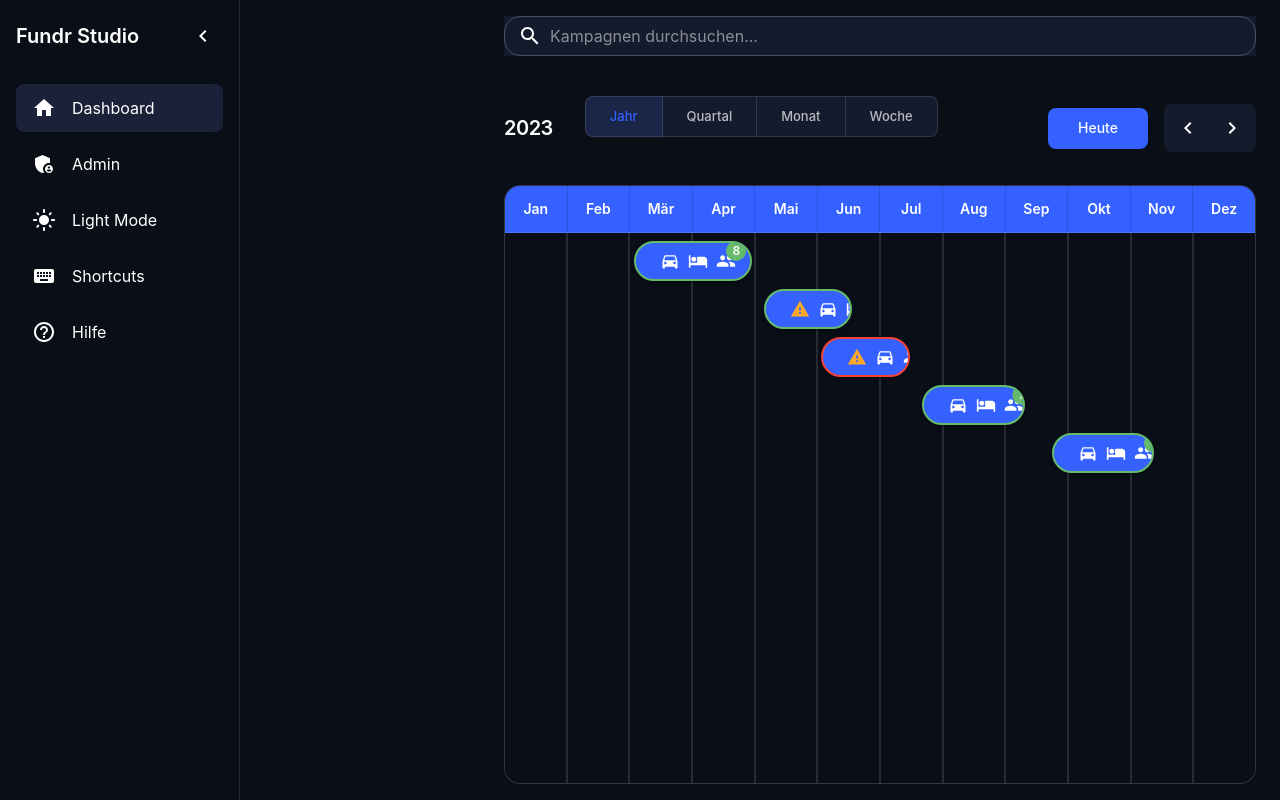
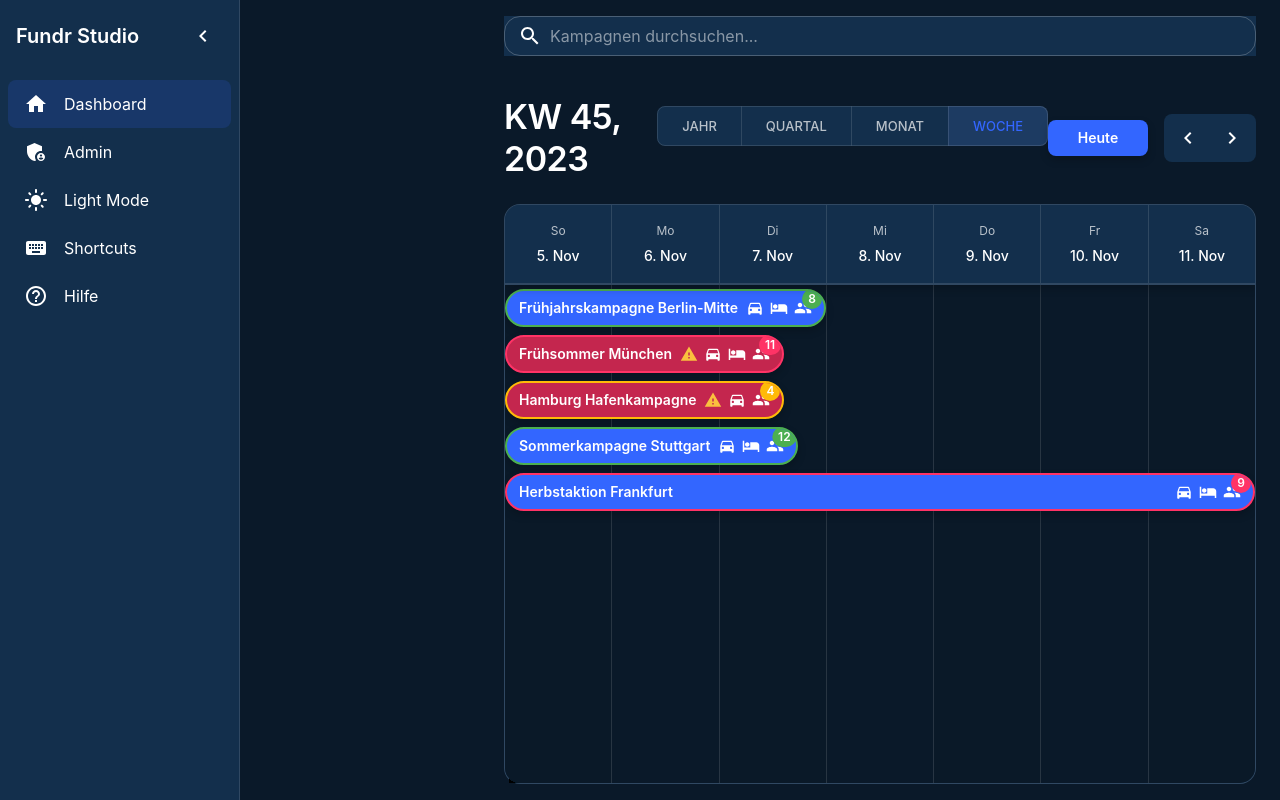
Before and after one commit to TIHAPIO/fundraiser-planner, a React app: page / in a window 1280 px wide. Built offline with nearby package versions, Linux system fonts and the light colour scheme.

Commit message:
feat(admin): Update admin interface and campaign management

```diff
--- a/src/components/CalendarView.js
+++ b/src/components/CalendarView.js
@@ -29,14 +29,10 @@ import CampaignDetailsDialog from './CampaignDetailsDialog';
 import CampaignSidebar from './CampaignSidebar';
 import TimeUnitSelector from './TimeUnitSelector';
 
-{/* Rest of the file remains unchanged */}
-const CAMPAIGN_SIDEBAR_WIDTH = 280;
-const DRAWER_WIDTH = 240;
-
 const CalendarView = ({ campaigns = [], onError, drawerOpen }) => {
   const theme = useTheme();
   const timelineRef = useRef(null);
-  const [timeUnit, setTimeUnit] = useState('year');
+  const [timeUnit, setTimeUnit] = useState('week');
   const [selectedCampaign, setSelectedCampaign] = useState(null);
   const [detailsOpen, setDetailsOpen] = useState(false);
   const [currentYear, setCurrentYear] = useState(() => {
@@ -131,27 +127,35 @@ const CalendarView = ({ campaigns = [], onError, drawerOpen }) => {
   const getTimelineHeaders = () => {
     const headerStyles = {
       display: 'flex',
-      borderBottom: `1px solid ${theme.palette.divider}`,
-      bgcolor: theme.palette.primary.main,
-      color: theme.palette.primary.contrastText,
+      borderBottom: `2px solid ${theme.palette.divider}`,
+      bgcolor: theme.palette.background.paper,
+      color: theme.palette.text.primary,
       position: 'sticky',
       top: 0,
       zIndex: 3,
+      boxShadow: theme.shadows[2],
       '& > div': {
-        py: 1.5,
+        py: 2,
         px: 2,
         textAlign: 'center',
-        typography: 'subtitle2',
+        typography: 'subtitle1',
         fontWeight: 600,
         flex: 1,
-        borderRight: `1px solid ${theme.palette.primary.dark}`,
+        borderRight: `1px solid ${theme.palette.divider}`,
         display: 'flex',
+        flexDirection: 'column',
         alignItems: 'center',
         justifyContent: 'center',
+        gap: 0.5,
         '&:last-child': {
           borderRight: 'none',
         },
       },
+    };
+
+    const getDayLabel = (date) => {
+      const days = ['So', 'Mo', 'Di', 'Mi', 'Do', 'Fr', 'Sa'];
+      return days[date.getDay()];
     };
 
     switch (timeUnit) {
@@ -193,7 +197,12 @@ const CalendarView = ({ campaigns = [], onError, drawerOpen }) => {
               const weekEnd = Math.min(weekStart + 6, daysInMonth);
               return (
                 <Box key={index}>
-                  {`${weekStart}. - ${weekEnd}. ${months[currentMonth]}`}
+                  <Typography variant="caption" color="text.secondary">
+                    KW {Math.ceil(weekStart / 7)}
+                  </Typography>
+                  <Typography variant="subtitle2">
+                    {`${weekStart}. - ${weekEnd}.`}
+                  </Typography>
                 </Box>
               );
             })}
@@ -208,9 +217,39 @@ const CalendarView = ({ campaigns = [], onError, drawerOpen }) => {
             {Array.from({ length: 7 }).map((_, index) => {
               const day = new Date(weekStart);
               day.setDate(weekStart.getDate() + index);
+              const isToday = new Date().toDateString() === day.toDateString();
               return (
-                <Box key={index}>
-                  {`${day.getDate()}. ${monthsShort[day.getMonth()]}`}
+                <Box
+                  key={index}
+                  sx={{
+                    position: 'relative',
+                    '&::after': isToday ? {
+                      content: '""',
+                      position: 'absolute',
+                      bottom: 0,
+                      left: '50%',
+                      transform: 'translateX(-50%)',
+                      width: '24px',
+                      height: '3px',
+                      bgcolor: theme.palette.primary.main,
+                      borderRadius: '2px',
+                    } : {},
+                  }}
+                >
+                  <Typography
+                    variant="caption"
+                    color={isToday ? 'primary' : 'text.secondary'}
+                    sx={{ fontWeight: isToday ? 600 : 400 }}
+                  >
+                    {getDayLabel(day)}
+                  </Typography>
+                  <Typography
+                    variant="subtitle2"
+                    color={isToday ? 'primary' : 'text.primary'}
+                    sx={{ fontWeight: isToday ? 600 : 500 }}
+                  >
+                    {`${day.getDate()}. ${monthsShort[day.getMonth()]}`}
+                  </Typography>
                 </Box>
               );
             })}
@@ -307,8 +346,10 @@ const CalendarView = ({ campaigns = [], onError, drawerOpen }) => {
 
   const getFundraiserStatusColor = (campaign) => {
     const percentage = (campaign.registeredFundraisers / campaign.capacity) * 100;
-    if (percentage >= 80) return theme.palette.success.main;
-    return theme.palette.error.main;
+    if (percentage >= 90) return theme.palette.error.main; // Überbelegung
+    if (percentage >= 80) return theme.palette.success.main; // Gut belegt
+    if (percentage >= 50) return theme.palette.warning.main; // Mittelmäßig belegt
+    return theme.palette.error.main; // Unterbelegung
   };
 
   const getResourceWarnings = (campaign) => {
@@ -464,7 +505,7 @@ const CalendarView = ({ campaigns = [], onError, drawerOpen }) => {
               minHeight: 400,
               minWidth: '100%',
               width: 'fit-content',
-              px: 4,
+              px: 2,
               pt: 2,
               pb: 4,
             }}>
@@ -485,7 +526,7 @@ const CalendarView = ({ campaigns = [], onError, drawerOpen }) => {
                     key={index}
                     sx={{
                       flex: 1,
-                      borderRight: index < array.length - 1 ? `2px solid ${theme.palette.divider}` : 'none',
+                      borderRight: index < array.length - 1 ? `1px solid ${theme.palette.divider}` : 'none',
                       bgcolor: index % 2 === 0 ? 'rgba(0, 0, 0, 0.02)' : 'transparent',
                     }}
                   />
@@ -500,36 +541,57 @@ const CalendarView = ({ campaigns = [], onError, drawerOpen }) => {
                   const statusColor = getFundraiserStatusColor(campaign);
                   const warnings = getResourceWarnings(campaign);
                   const isSelected = selectedCampaign?.id === campaign.id;
+                  const hasWarnings = warnings.length > 0;
+                  const percentage = (campaign.registeredFundraisers / campaign.capacity) * 100;
 
                   return (
-                    <Fade key={campaign.id} in={true} timeout={500} style={{ transitionDelay: `${index * 100}ms` }}>
+                    <Fade key={campaign.id} in={true} timeout={300} style={{ transitionDelay: `${index * 50}ms` }}>
                       <Tooltip
                         title={
-                          <Box>
-                            <Typography variant="subtitle2">{campaign.name}</Typography>
-                            <Typography variant="body2">
+                          <Box sx={{ p: 0.5 }}>
+                            <Typography variant="subtitle2" sx={{ mb: 1 }}>{campaign.name}</Typography>
+                            <Typography
+                              variant="body2"
+                              sx={{
+                                color: percentage >= 90 ? theme.palette.error.light :
+                                       percentage >= 80 ? theme.palette.success.light :
+                                       theme.palette.warning.light
+                              }}
+                            >
                               {campaign.registeredFundraisers} von {campaign.capacity} Plätzen belegt
                             </Typography>
                             {warnings.map((warning, idx) => (
-                              <Typography key={idx} variant="body2" color="error">
-                                • {warning}
+                              <Typography
+                                key={idx}
+                                variant="body2"
+                                sx={{
+                                  color: theme.palette.error.light,
+                                  display: 'flex',
+                                  alignItems: 'center',
+                                  gap: 0.5,
+                                  mt: 0.5
+                                }}
+                              >
+                                <WarningIcon sx={{ fontSize: 16 }} />
+                                {warning}
                               </Typography>
                             ))}
                           </Box>
                         }
+                        placement="top"
                       >
                         <Box
                           sx={{
                             position: 'absolute',
                             ...position,
-                            top: index * 48 + 8,
-                            height: 40,
+                            top: index * 46 + 4,
+                            height: 38,
                             display: 'flex',
                             alignItems: 'center',
-                            px: 2,
-                            borderRadius: '20px',
-                            bgcolor: isSelected ? theme.palette.primary.dark : theme.palette.primary.main,
-                            color: theme.palette.primary.contrastText,
+                            px: 1.5,
+                            borderRadius: '19px',
+                            bgcolor: hasWarnings ? theme.palette.error.dark : theme.palette.primary.main,
+                            color: '#fff',
                             boxShadow: isSelected ? theme.shadows[8] : theme.shadows[2],
                             transition: theme.transitions.create(
                               ['transform', 'box-shadow', 'background-color'],
@@ -544,9 +606,9 @@ const CalendarView = ({ campaigns = [], onError, drawerOpen }) => {
                             border: `2px solid ${statusColor}`,
                             zIndex: isSelected ? 3 : 2,
                             '&:hover': {
-                              transform: 'translateY(-2px) scale(1.02)',
-                              boxShadow: theme.shadows[12],
-                              bgcolor: theme.palette.primary.dark,
+                              transform: 'translateY(-1px)',
+                              boxShadow: theme.shadows[8],
+                              bgcolor: hasWarnings ? theme.palette.error.main : theme.palette.primary.dark,
                             },
                           }}
                           onClick={() => handleCampaignClick(campaign)}
@@ -559,24 +621,38 @@ const CalendarView = ({ campaigns = [], onError, drawerOpen }) => {
                               flex: 1,
                               overflow: 'hidden',
                               textOverflow: 'ellipsis',
+                              color: hasWarnings ? '#fff' : 'inherit',
                             }}
                           >
                             {campaign.name}
                           </Typography>
-                          <Box sx={{ display: 'flex', gap: 1, alignItems: 'center' }}>
+                          <Box sx={{
+                            display: 'flex',
+                            gap: 0.75,
+                            alignItems: 'center',
+                            '& .MuiSvgIcon-root': {
+                              fontSize: 18,
+                              color: hasWarnings ? '#fff' : 'inherit',
+                            }
+                          }}>
                             {warnings.length > 0 && (
                               <WarningIcon
                                 sx={{
-                                  color: theme.palette.warning.main,
-                                  fontSize: 20,
+                                  color: `${theme.palette.warning.light} !important`,
+                                  animation: 'pulse 2s infinite',
+                                  '@keyframes pulse': {
+                                    '0%': { opacity: 1 },
+                                    '50%': { opacity: 0.6 },
+                                    '100%': { opacity: 1 },
+                                  },
                                 }}
                               />
                             )}
                             {campaign.vehicle ? (
-                              <DirectionsCarIcon sx={{ fontSize: 20 }} />
+                              <DirectionsCarIcon />
                             ) : null}
                             {campaign.accommodation ? (
-                              <HotelIcon sx={{ fontSize: 20 }} />
+                              <HotelIcon />
                             ) : null}
                             <Badge
                               badgeContent={campaign.registeredFundraisers}
@@ -587,10 +663,12 @@ const CalendarView = ({ campaigns = [], onError, drawerOpen }) => {
                                   bgcolor: statusColor,
                                   color: '#fff',
                                   fontWeight: 600,
+                                  minWidth: 20,
+                                  height: 20,
                                 },
                               }}
                             >
-                              <GroupIcon sx={{ fontSize: 20 }} />
+                              <GroupIcon />
                             </Badge>
                           </Box>
                         </Box>
--- a/src/theme.js
+++ b/src/theme.js
@@ -1,87 +1,114 @@
 import { createTheme } from '@mui/material/styles';
 
-const getTheme = (mode) => createTheme({
+const getTheme = (mode = 'dark') => createTheme({
   palette: {
     mode,
-    ...(mode === 'dark' ? {
-      // Dark theme
-      background: {
-        default: '#0A0E17',
-        paper: '#141B2D',
-      },
-      primary: {
-        main: '#3461FF',
-        dark: '#2D54DB',
-        light: '#4B74FF',
-        contrastText: '#fff',
-      },
-      text: {
-        primary: '#fff',
-        secondary: 'rgba(255, 255, 255, 0.7)',
-      },
-      divider: 'rgba(255, 255, 255, 0.12)',
-    } : {
-      // Light theme
-      background: {
-        default: '#F8F9FA',
-        paper: '#FFFFFF',
-      },
-      primary: {
-        main: '#3461FF',
-        dark: '#2D54DB',
-        light: '#4B74FF',
-        contrastText: '#fff',
-      },
-      text: {
-        primary: '#1A2027',
-        secondary: 'rgba(0, 0, 0, 0.6)',
-      },
-      divider: 'rgba(0, 0, 0, 0.12)',
-    }),
+    primary: {
+      main: '#3366FF',
+      light: '#6690FF',
+      dark: '#1939B7',
+      contrastText: '#FFFFFF',
+    },
+    secondary: {
+      main: '#38B6FF',
+      light: '#5CC8FF',
+      dark: '#0095E8',
+      contrastText: '#FFFFFF',
+    },
+    error: {
+      main: '#FF3366',
+      light: '#FF6B91',
+      dark: '#C4264E',
+      contrastText: '#FFFFFF',
+    },
+    warning: {
+      main: '#FFBA08',
+      light: '#FFD03D',
+      dark: '#CC9500',
+      contrastText: '#000000',
+    },
+    success: {
+      main: '#4CAF50',
+      light: '#80E27E',
+      dark: '#087F23',
+      contrastText: '#FFFFFF',
+    },
+    background: {
+      default: mode === 'dark' ? '#0A1929' : '#F5F5F5',
+      paper: mode === 'dark' ? '#132F4C' : '#FFFFFF',
+    },
+    text: {
+      primary: mode === 'dark' ? '#FFFFFF' : '#000000',
+      secondary: mode === 'dark' ? 'rgba(255, 255, 255, 0.7)' : 'rgba(0, 0, 0, 0.7)',
+      disabled: mode === 'dark' ? 'rgba(255, 255, 255, 0.5)' : 'rgba(0, 0, 0, 0.5)',
+    },
+    divider: mode === 'dark' ? 'rgba(255, 255, 255, 0.12)' : 'rgba(0, 0, 0, 0.12)',
   },
   typography: {
-    fontFamily: [
-      'Inter',
-      '-apple-system',
-      'BlinkMacSystemFont',
-      '"Segoe UI"',
-      'Roboto',
-      'Arial',
-      'sans-serif',
-    ].join(','),
-    h1: {
-      fontSize: '2rem',
+    fontFamily: '"Inter", "Roboto", "Helvetica", "Arial", sans-serif',
+    h4: {
       fontWeight: 600,
     },
-    h2: {
-      fontSize: '1.75rem',
-      fontWeight: 600,
+    subtitle1: {
+      fontWeight: 500,
     },
-    h3: {
-      fontSize: '1.5rem',
-      fontWeight: 600,
-    },
-    h4: {
-      fontSize: '1.25rem',
+    subtitle2: {
       fontWeight: 600,
     },
     body1: {
       fontSize: '1rem',
       lineHeight: 1.5,
     },
-    button: {
-      textTransform: 'none',
-      fontWeight: 500,
+    body2: {
+      fontSize: '0.875rem',
+      lineHeight: 1.43,
     },
   },
+  shape: {
+    borderRadius: 8,
+  },
+  shadows: [
+    'none',
+    '0px 2px 4px rgba(0,0,0,0.2)',
+    '0px 4px 8px rgba(0,0,0,0.2)',
+    '0px 8px 16px rgba(0,0,0,0.2)',
+    '0px 12px 24px rgba(0,0,0,0.2)',
+    '0px 16px 32px rgba(0,0,0,0.2)',
+    '0px 20px 40px rgba(0,0,0,0.2)',
+    '0px 24px 48px rgba(0,0,0,0.2)',
+    '0px 28px 56px rgba(0,0,0,0.2)',
+    '0px 32px 64px rgba(0,0,0,0.2)',
+    '0px 36px 72px rgba(0,0,0,0.2)',
+    '0px 40px 80px rgba(0,0,0,0.2)',
+    '0px 44px 88px rgba(0,0,0,0.2)',
+    '0px 48px 96px rgba(0,0,0,0.2)',
+    '0px 52px 104px rgba(0,0,0,0.2)',
+    '0px 56px 112px rgba(0,0,0,0.2)',
+    '0px 60px 120px rgba(0,0,0,0.2)',
+    '0px 64px 128px rgba(0,0,0,0.2)',
+    '0px 68px 136px rgba(0,0,0,0.2)',
+    '0px 72px 144px rgba(0,0,0,0.2)',
+    '0px 76px 152px rgba(0,0,0,0.2)',
+    '0px 80px 160px rgba(0,0,0,0.2)',
+    '0px 84px 168px rgba(0,0,0,0.2)',
+    '0px 88px 176px rgba(0,0,0,0.2)',
+    '0px 92px 184px rgba(0,0,0,0.2)',
+  ],
   components: {
-    MuiCssBaseline: {
-      styleOverrides: (theme) => ({
-        body: {
-          backgroundColor: theme.palette.background.default,
-          color: theme.palette.text.primary,
+    MuiButton: {
+      styleOverrides: {
+        root: {
+          textTransform: 'none',
+          fontWeight: 600,
         },
-      }),
+      },
+    },
+    MuiIconButton: {
+      styleOverrides: {
+        root: {
+          borderRadius: 8,
+        },
+      },
     },
     MuiPaper: {
       styleOverrides: {
@@ -90,66 +117,15 @@ const getTheme = (mode) => createTheme({
         },
       },
     },
-    MuiDrawer: {
+    MuiTooltip: {
       styleOverrides: {
-        paper: (({ theme }) => ({
-          backgroundColor: theme.palette.background.default,
-          borderRight: `1px solid ${theme.palette.divider}`,
-        })),
-      },
-    },
-    MuiListItemButton: {
-      styleOverrides: {
-        root: (({ theme }) => ({
-          borderRadius: '8px',
-          margin: '4px 8px',
-          '&.Mui-selected': {
-            backgroundColor: theme.palette.mode === 'dark' ? '#1A2138' : '#E3F2FD',
-            '&:hover': {
-              backgroundColor: theme.palette.mode === 'dark' ? '#1E2642' : '#BBDEFB',
-            },
-          },
-          '&:hover': {
-            backgroundColor: theme.palette.mode === 'dark' ? '#1A2138' : '#E3F2FD',
-          },
-        })),
-      },
-    },
-    MuiButton: {
-      styleOverrides: {
-        root: {
-          borderRadius: '8px',
-          textTransform: 'none',
-          fontWeight: 500,
-          padding: '8px 16px',
-        },
-        contained: {
-          boxShadow: 'none',
-          '&:hover': {
-            boxShadow: 'none',
-          },
+        tooltip: {
+          backgroundColor: mode === 'dark' ? 'rgba(0, 0, 0, 0.85)' : 'rgba(97, 97, 97, 0.92)',
+          padding: '8px 12px',
+          fontSize: '0.75rem',
         },
       },
     },
-    MuiCard: {
-      styleOverrides: {
-        root: (({ theme }) => ({
-          backgroundColor: theme.palette.background.paper,
-          borderRadius: '12px',
-        })),
-      },
-    },
-    MuiAppBar: {
-      styleOverrides: {
-        root: (({ theme }) => ({
-          backgroundColor: theme.palette.background.default,
-          borderBottom: `1px solid ${theme.palette.divider}`,
-        })),
-      },
-    },
-  },
-  shape: {
-    borderRadius: 8,
   },
 });
 
```
